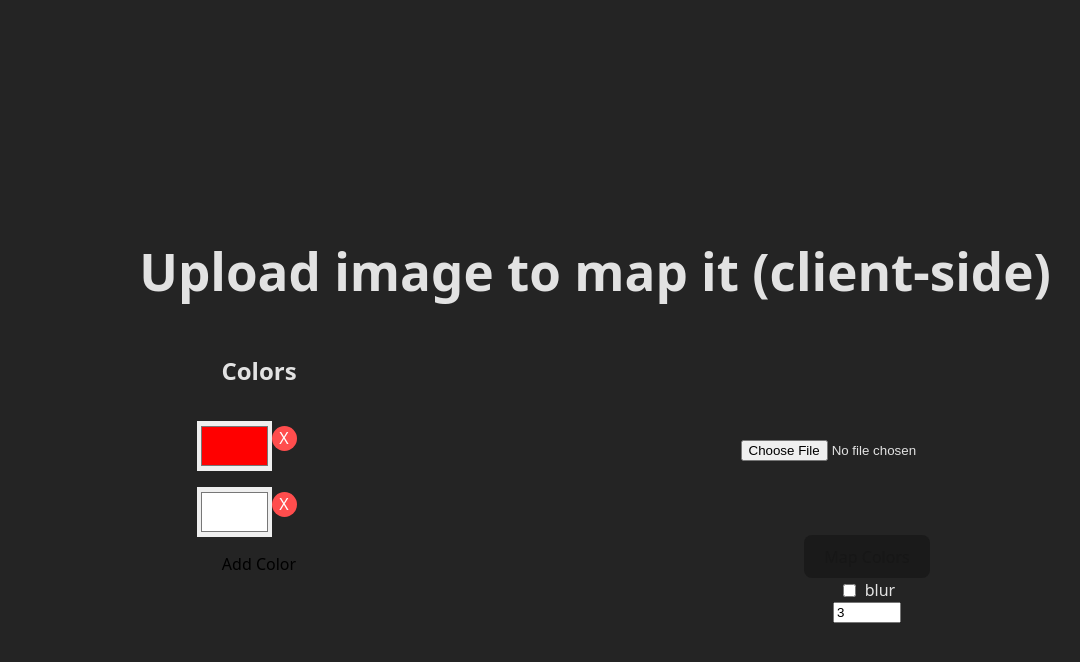
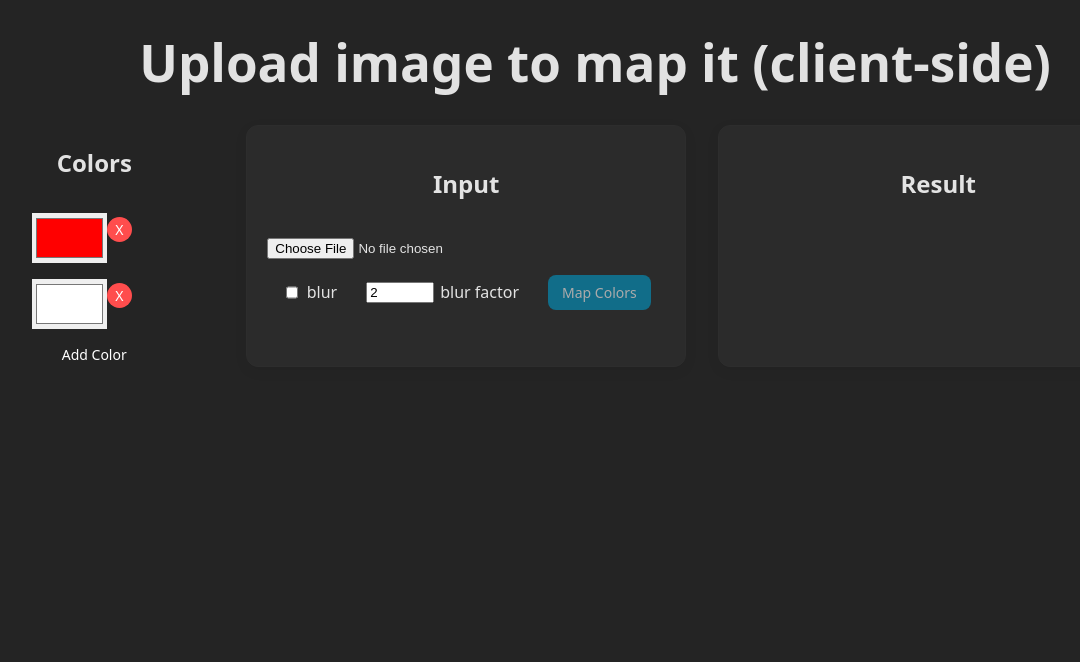
Before and after one commit to TheStrgamer/Marching-Image, a React (Vite) app in the folder frontend/colormap/: page / in a window 1280 px wide. Shown: the top 662 px of the page, without its empty margins (45-1125 px from the left). Built offline with nearby package versions, Linux system fonts and the light colour scheme.

Commit message:
style improvements

```diff
--- a/frontend/colormap/src/App.css
+++ b/frontend/colormap/src/App.css
@@ -86,6 +86,79 @@
   height:25px;
 }
 
-.result {
-  width: 20%;
+.image-handler {
+  display: flex;
+  gap: 32px;
+  align-items: flex-start;
+  justify-content: space-around;
+  flex-wrap: wrap;
+  width: 75%;
+
 }
+
+.control-panel {
+  min-width: 200px;
+  flex:1;
+  background: #2b2b2b;
+  padding: 20px;
+  border-radius: 12px;
+  border: 1px solid #2d2d2d;
+  box-shadow: 0 4px 14px rgba(0,0,0,0.06);
+  display: flex;
+  flex-direction: column;
+  gap: 16px;
+  min-height: 200px;
+}
+
+.aligned-items {
+  display: flex;
+  flex-direction: row;
+  flex-wrap: wrap;
+  justify-content: space-around;
+}
+
+button {
+  cursor: pointer;
+  padding: 8px 14px;
+  font-size: 14px;
+  border-radius: 8px;
+  border: none;
+  background: #0099c8;
+  color: white;
+  transition: background .2s;
+}
+
+button:hover:not(:disabled) {
+  background: #00a0cc;
+}
+
+button:disabled {
+  opacity: 0.6;
+  cursor: not-allowed;
+}
+
+.inline-check {
+  display: flex;
+  gap: 6px;
+  align-items: center;
+}
+
+.preview {
+  max-width: 100%;
+  border-radius: 8px;
+  border: 1px solid #272727;
+}
+
+.color-select-card {
+  padding: 12px;
+  border-radius: 10px;
+  width: 200px;
+}
+
+.color-container {
+  display: flex;
+  align-items: center;
+  flex-direction: row;
+  gap: 8px;
+  margin: 4px 0;
+}
--- a/frontend/colormap/src/components/ImageMapper.tsx
+++ b/frontend/colormap/src/components/ImageMapper.tsx
@@ -1,4 +1,4 @@
-import { useState } from "react";
+import { useState, useMemo } from "react";
 import "../App.css";
 import { ColorMap } from "../scripts/colorMapper";
 import { ImageHandler } from "../scripts/imageHandeler";
@@ -20,9 +20,29 @@ function loadImage(src: string): Promise<HTMLImageElement> {
 function ImageMapper({ setImageParent, setResultImage, colors }: Props) {
   const [image, setImage] = useState<string | null>(null);
   const [result, setResult] = useState<string | null>(null);
+
   const [blur, setBlur] = useState<boolean>(false);
-  const [blurFactor, setBlurFactor] = useState<number>(3);
+  const [blurFactor, setBlurFactor] = useState<number>(2);
   const [processing, setProcessing] = useState(false);
+
+  const [colorSelection, setColorSelection] = useState<Record<string, boolean>>({});
+
+  useMemo(() => {
+    const obj: Record<string, boolean> = {};
+    colors.forEach(c => (obj[c] = true));
+    setColorSelection(obj);
+  }, [colors]);
+
+  const toggleAll = (checked: boolean) => {
+    const obj: Record<string, boolean> = {};
+    colors.forEach(c => (obj[c] = checked));
+    setColorSelection(obj);
+  };
+
+  const exportSelected = () => {
+    //todo
+    console.log("export selected not implemented");
+  };
 
   const mapColors = async () => {
     if (!image) return;
@@ -39,8 +59,10 @@ function ImageMapper({ setImageParent, setResultImage, colors }: Props) {
 
       handler.mapImage(colorMap);
 
-      setResultImage(handler.getDataURL());
-      setResult(handler.getDataURL())
+      const out = handler.getDataURL();
+      setResult(out);
+      setResultImage(out);
+
       handler.cleanup();
     } catch (e) {
       console.error(e);
@@ -64,35 +86,69 @@ function ImageMapper({ setImageParent, setResultImage, colors }: Props) {
 
   return (
     <div className="image-handler">
-      <div className="image-upload">
+      <div className="control-panel">
+        <h2>Input</h2>
         <input type="file" accept="image/*" onChange={handleImageChange} />
-
-        <button onClick={mapColors} disabled={!image || processing}>
-          {processing ? "Processing…" : "Map Colors"}
-        </button>
-
-        <label style={{ display: "flex", gap: "6px", alignItems: "center" }}>
+        <div className="aligned-items">
+          <label className="inline-check">
             <input
               type="checkbox"
               checked={blur}
               onChange={(e) => setBlur(e.target.checked)}
+              style={{width: 12}}
             />
             blur
           </label>
-
+          <label className="inline-check">
             <input
               type="number"
               value={blurFactor}
               onChange={(e) => setBlurFactor(Number(e.target.value))}
-          min={1}
+              min={0}
               max={25}
-          style={{ width: "60px" }}
+              style={{width: 60}}
             />
+            blur factor
+          </label>
+          <button onClick={mapColors} disabled={!image || processing}>
+            {processing ? "Processing…" : "Map Colors"}
+          </button>
+        </div>
 
-        {image && <img src={image} style={{ maxWidth: "100%" }} />}
+        {image && <img src={image} className="preview" />}
       </div>
-      <div className="result">
-        {result && <img src={result} style={{ maxWidth: "100%" }} />}
+
+      <div className="control-panel">
+        <h2>Result</h2>
+        {result && (
+          <>
+            <img src={result} className="preview" />
+
+            <div className="color-select-card">
+              <div style={{display:"flex", gap:"6px", marginBottom:8}}>
+                <button onClick={() => toggleAll(true)}>select all</button>
+                <button onClick={() => toggleAll(false)}>deselect all</button>
+              </div>
+
+              {colors.map((c) => (
+                <label className="color-container" key={c}
+                >
+                  <input
+                    type="checkbox"
+                    checked={colorSelection[c]}
+                    onChange={(e) =>
+                      setColorSelection({ ...colorSelection, [c]: e.target.checked })
+                    }
+                  />
+                  <div style={{ width: 12, height: 12, background: c, border: "1px solid #aaa" }} />
+                  {c}
+                </label>
+              ))}
+
+              <button onClick={exportSelected}>export selected</button>
+            </div>
+          </>
+        )}
       </div>
     </div>
   );
--- a/frontend/colormap/src/index.css
+++ b/frontend/colormap/src/index.css
@@ -25,7 +25,7 @@ a:hover {
 body {
   margin: 0;
   display: flex;
-  place-items: center;
+  place-items: top;
   min-width: 320px;
   min-height: 100vh;
 }
```
Lines whose indentation alone changed are shown as unchanged.
